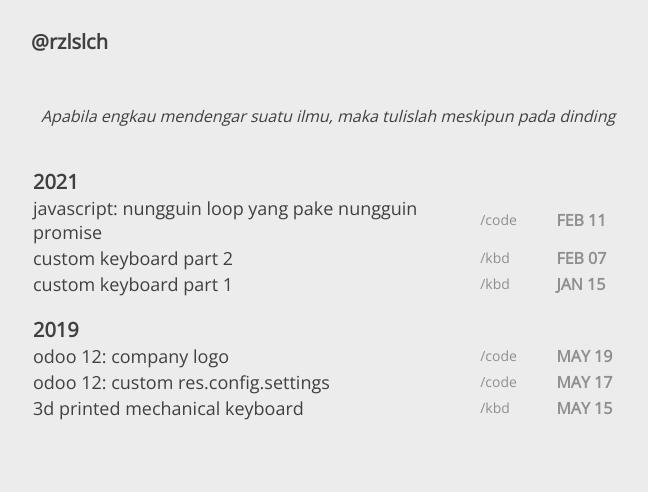
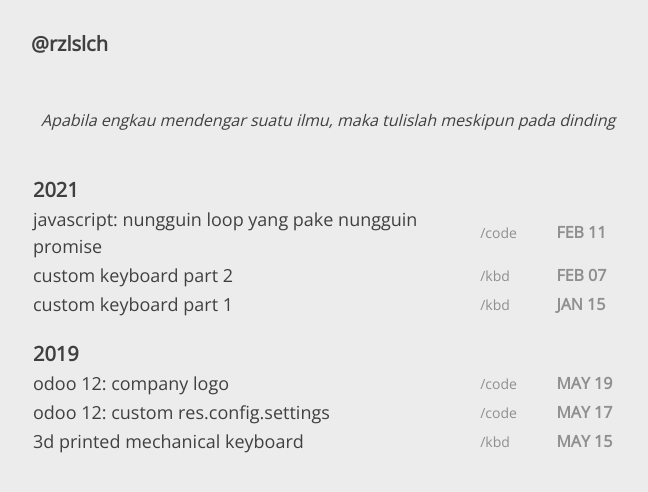
Before and after one commit to rzlslch/rzlslch.github.io, a Jekyll site: the page built from index.md, in a window 1280 px wide. Shown: the top 492 px of the page, without its empty margins (234-882 px from the left). Built offline with Jekyll 4.4.1, drawn with Linux system fonts in a browser that asks for light colours.

Commit message:
change spacing

```diff
--- a/css/style.scss
+++ b/css/style.scss
@@ -9,7 +9,7 @@ body {
     min-height: 100%;
     margin: 0;
     padding: 0;
-    line-height: 150%;
+    line-height: 170%;
 
     a:-webkit-any-link {
         text-decoration: none;
```
